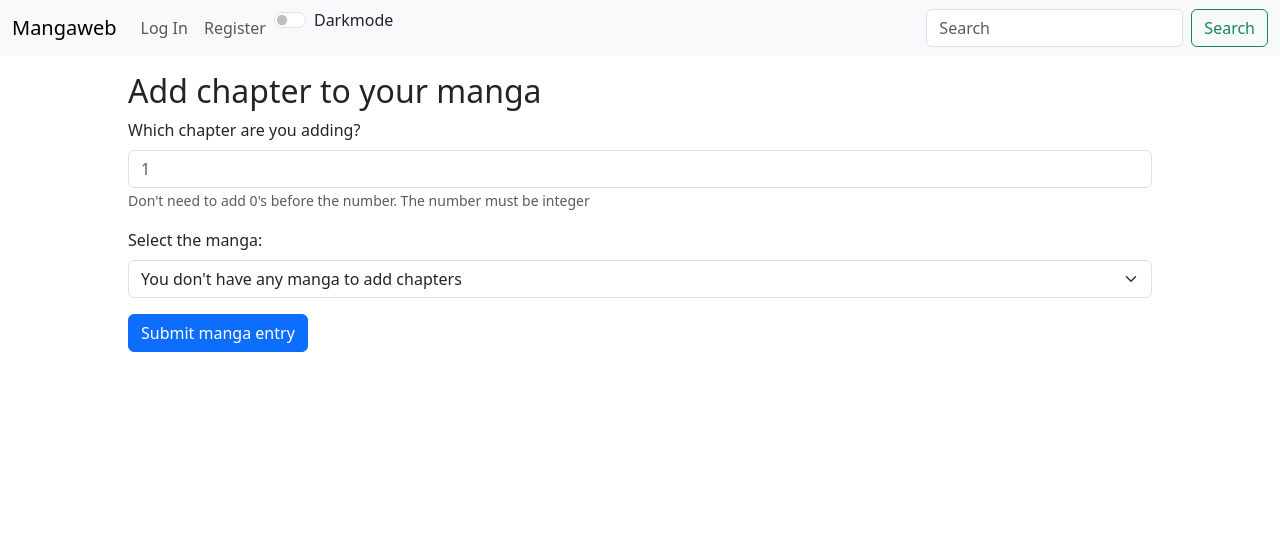
After one commit to Fezin10/manga_project, a Django app: template manga/mangaweb/templates/mangaweb/addchapter.html in a window 1280 px wide. The commit adds this page. Shown: the top 551 px of the page. Run offline with Django 3.2, Linux system fonts and the light colour scheme; the template is opened without the code that fills it, so the values that code supplies are empty.

Commit message:
addchapter page half made, message style class created and added to the messages

```diff
--- a/manga/mangaweb/static/mangaweb/styles.css
+++ b/manga/mangaweb/static/mangaweb/styles.css
@@ -8,6 +8,13 @@
     width: 80vw;
     height: 120vh;
 }
+
+.message {
+    color: red;
+}
+
+
+
 
 .dark_primary {
     color: darkblue;
--- /dev/null
+++ b/manga/mangaweb/templates/mangaweb/addchapter.html
@@ -0,0 +1,27 @@
+{% extends "mangaweb/layout.html" %}
+{% block title %}- Add Manga{% endblock %}
+{% block body %}
+<h2>Add chapter to your manga</h2>
+{% if message %}
+    <h3 class="message">{{ message }}</h3>
+{% endif %}
+<form action="{% url 'addmanga' %}" method="post" enctype="multipart/form-data">
+    {% csrf_token %}
+    <div class="mb-3">
+        <label for="chapter" class="form-label">Which chapter are you adding?</label>
+        <input type="number" min="1" step="1" name="chapter" class="form-control" required placeholder="1">
+        <span class="form-text">Don't need to add 0's before the number. The number must be integer</span>
+    </div>
+    <div class="mb-3">
+        <label for="status" class="form-label">Select the manga:</label>
+        <select class="form-select" name="status" required>
+            {% for manga in mangas %}
+                <option value="{{ manga.id }}">{{ manga }}</option>
+            {% empty %}
+                <option value="" disabled selected>You don't have any manga to add chapters</option>
+            {% endfor %}
+        </select>
+    </div>
+    <input class="btn btn-primary" type="submit" value="Submit manga entry">
+</form>
+{% endblock %}
--- a/manga/mangaweb/templates/mangaweb/addmanga.html
+++ b/manga/mangaweb/templates/mangaweb/addmanga.html
@@ -3,7 +3,7 @@
 {% block body %}
 <h2>Create a new manga entry</h2>
 {% if message %}
-    <h3 style="color: red;">{{ message }}</h3>
+    <h3 class="message">{{ message }}</h3>
 {% endif %}
 <form action="{% url 'addmanga' %}" method="post" enctype="multipart/form-data">
     {% csrf_token %}
--- a/manga/mangaweb/templates/mangaweb/layout.html
+++ b/manga/mangaweb/templates/mangaweb/layout.html
@@ -26,7 +26,10 @@
                 </li>
                 {% if user.author %}
                   <li class="nav-item">
-                    <a class="nav-link" href="{% url 'addmanga' %}">Submit Manga</a>
+                    <a class="nav-link" href="{% url 'addmanga' %}">Add Manga</a>
+                  </li>
+                  <li class="nav-item">
+                    <a class="nav-link" href="{% url 'addchapter' %}">Add chapters</a>
                   </li>
                 {% endif %}
                 <li class="nav-item">
--- a/manga/mangaweb/templates/mangaweb/login.html
+++ b/manga/mangaweb/templates/mangaweb/login.html
@@ -6,7 +6,7 @@
     <h2>Login</h2>
 
     {% if message %}
-        <div>{{ message }}</div>
+        <div class="message">{{ message }}</div>
     {% endif %}
 
     <form action="{% url 'login' %}" method="post">
--- a/manga/mangaweb/templates/mangaweb/register.html
+++ b/manga/mangaweb/templates/mangaweb/register.html
@@ -6,7 +6,7 @@
     <h2>Register</h2>
 
     {% if message %}
-        <div>{{ message }}</div>
+        <div class="message">{{ message }}</div>
     {% endif %}
 
     <form action="{% url 'register' %}" method="post" enctype="multipart/form-data">
--- a/manga/mangaweb/urls.py
+++ b/manga/mangaweb/urls.py
@@ -9,7 +9,8 @@ urlpatterns = [
     path("login", views.login_view, name="login"),
     path("register", views.register_view, name="register"),
     path("logout", views.logout_view, name="logout"),
-    path("addmanga", views.addmanga, name="addmanga")
+    path("addmanga", views.addmanga, name="addmanga"),
+    path("addchapter", views.addchapter, name="addchapter")
 ]
 
 if settings.DEBUG:
```
Also changed, not shown: manga/mangaweb/views.py (+10 -1 lines).
